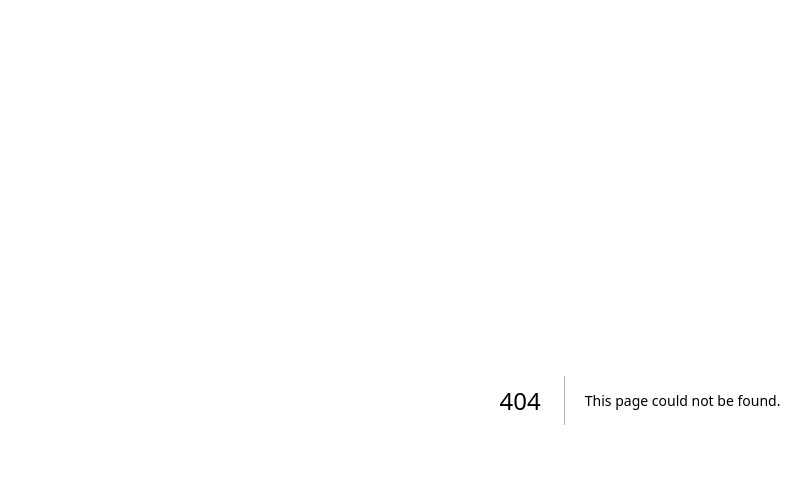
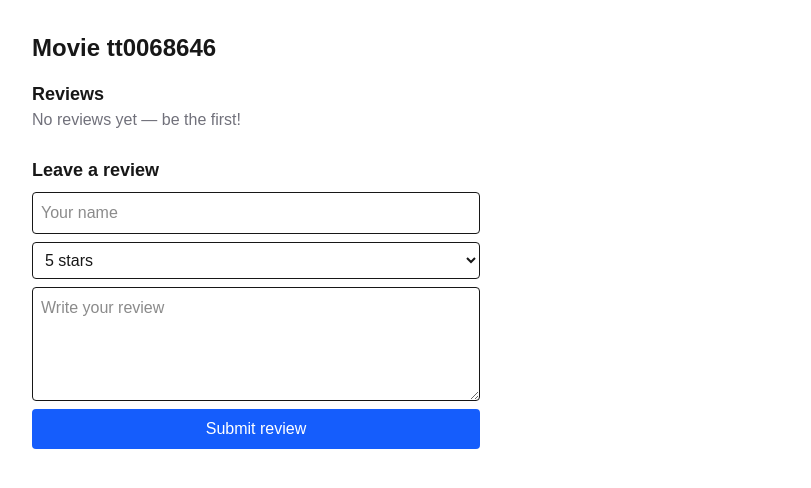
Before and after one commit to Nehalsurapuram/movie, a Next.js app: page /movies/tt0068646 in a window 1280 px wide. Before the commit this address had no page. Shown: the top 488 px of the page, without its empty margins (0-811 px from the left). Built offline with nearby package versions, Linux system fonts and the light colour scheme.

Commit message:
feat: implement movie reviews functionality with GET and POST endpoints

```diff
--- /dev/null
+++ b/app/api/reviews/route.ts
@@ -0,0 +1,44 @@
+import { NextResponse } from "next/server";
+
+type Review = {
+  id: string;
+  movieId: string;
+  author: string;
+  rating: number;
+  comment: string;
+  createdAt: string;
+};
+
+// Simple in-memory store for demo purposes (resets on server restart)
+const globalAny: any = globalThis as any;
+if (!globalAny.__REVIEWS) globalAny.__REVIEWS = [] as Review[];
+
+export async function GET(request: Request) {
+  const url = new URL(request.url);
+  const movieId = url.searchParams.get("movieId");
+  const all: Review[] = globalAny.__REVIEWS;
+  const result = movieId ? all.filter((r) => r.movieId === movieId) : all;
+  return NextResponse.json(result);
+}
+
+export async function POST(request: Request) {
+  try {
+    const body = await request.json();
+    const { movieId, author, rating, comment } = body;
+    if (!movieId || !author || !comment) {
+      return NextResponse.json({ error: "missing fields" }, { status: 400 });
+    }
+    const review: Review = {
+      id: String(Date.now()) + Math.random().toString(36).slice(2, 8),
+      movieId,
+      author,
+      rating: Number(rating) || 0,
+      comment,
+      createdAt: new Date().toISOString(),
+    };
+    globalAny.__REVIEWS.push(review);
+    return NextResponse.json(review, { status: 201 });
+  } catch (e) {
+    return NextResponse.json({ error: "invalid json" }, { status: 400 });
+  }
+}
--- /dev/null
+++ b/app/components/MovieCard.tsx
@@ -0,0 +1,22 @@
+import Link from "next/link";
+
+type Movie = {
+  id: string;
+  title: string;
+  year?: number;
+};
+
+export default function MovieCard({ movie }: { movie: Movie }) {
+  return (
+    <div className="p-4 border rounded-md shadow-sm bg-white">
+      <h3 className="text-lg font-semibold">{movie.title}</h3>
+      {movie.year && <p className="text-sm text-zinc-500">{movie.year}</p>}
+      <Link
+        href={`/movies/${movie.id}`}
+        className="mt-3 inline-block text-sm text-blue-600 underline"
+      >
+        View reviews
+      </Link>
+    </div>
+  );
+}
--- /dev/null
+++ b/app/components/ReviewForm.tsx
@@ -0,0 +1,72 @@
+"use client";
+
+import { useState } from "react";
+
+export default function ReviewForm({
+  movieId,
+  onSaved,
+}: {
+  movieId: string;
+  onSaved?: () => void;
+}) {
+  const [author, setAuthor] = useState("");
+  const [rating, setRating] = useState(5);
+  const [comment, setComment] = useState("");
+  const [loading, setLoading] = useState(false);
+
+  async function handleSubmit(e: React.FormEvent) {
+    e.preventDefault();
+    setLoading(true);
+    try {
+      await fetch(`/api/reviews`, {
+        method: "POST",
+        headers: { "Content-Type": "application/json" },
+        body: JSON.stringify({ movieId, author, rating, comment }),
+      });
+      setAuthor("");
+      setRating(5);
+      setComment("");
+      onSaved?.();
+    } finally {
+      setLoading(false);
+    }
+  }
+
+  return (
+    <form onSubmit={handleSubmit} className="flex flex-col gap-2">
+      <input
+        value={author}
+        onChange={(e) => setAuthor(e.target.value)}
+        placeholder="Your name"
+        className="border p-2 rounded"
+        required
+      />
+      <select
+        value={rating}
+        onChange={(e) => setRating(Number(e.target.value))}
+        className="border p-2 rounded"
+      >
+        {[5, 4, 3, 2, 1].map((r) => (
+          <option key={r} value={r}>
+            {r} star{r > 1 ? "s" : ""}
+          </option>
+        ))}
+      </select>
+      <textarea
+        value={comment}
+        onChange={(e) => setComment(e.target.value)}
+        placeholder="Write your review"
+        className="border p-2 rounded"
+        rows={4}
+        required
+      />
+      <button
+        type="submit"
+        className="bg-blue-600 text-white px-4 py-2 rounded disabled:opacity-60"
+        disabled={loading}
+      >
+        {loading ? "Saving…" : "Submit review"}
+      </button>
+    </form>
+  );
+}
--- /dev/null
+++ b/app/movies/[id]/page.tsx
@@ -0,0 +1,71 @@
+"use client";
+
+import { useEffect, useState } from "react";
+import ReviewForm from "../../components/ReviewForm";
+import { useParams } from "next/navigation";
+
+type Review = {
+  id: string;
+  movieId: string;
+  author: string;
+  rating: number;
+  comment: string;
+  createdAt: string;
+};
+
+export default function MovieDetailPage() {
+  const params = useParams();
+  const id = params?.id as string;
+  const [reviews, setReviews] = useState<Review[]>([]);
+  const [loading, setLoading] = useState(false);
+
+  async function load() {
+    setLoading(true);
+    try {
+      const res = await fetch(`/api/reviews?movieId=${id}`);
+      const data = await res.json();
+      setReviews(data || []);
+    } catch (e) {
+      console.error(e);
+    } finally {
+      setLoading(false);
+    }
+  }
+
+  useEffect(() => {
+    if (id) load();
+    // eslint-disable-next-line react-hooks/exhaustive-deps
+  }, [id]);
+
+  return (
+    <div className="p-8">
+      <h1 className="text-2xl font-bold mb-4">Movie {id}</h1>
+      <div className="mb-6">
+        <h2 className="text-lg font-semibold">Reviews</h2>
+        {loading ? (
+          <p>Loading…</p>
+        ) : reviews.length === 0 ? (
+          <p className="text-zinc-500">No reviews yet — be the first!</p>
+        ) : (
+          <ul className="space-y-3">
+            {reviews.map((r) => (
+              <li key={r.id} className="p-3 border rounded bg-white">
+                <div className="flex items-center justify-between">
+                  <strong>{r.author}</strong>
+                  <span className="text-sm text-zinc-500">{r.rating} ⭐</span>
+                </div>
+                <p className="mt-2 text-sm">{r.comment}</p>
+                <div className="text-xs text-zinc-400 mt-2">{r.createdAt}</div>
+              </li>
+            ))}
+          </ul>
+        )}
+      </div>
+
+      <div className="max-w-md">
+        <h2 className="text-lg font-semibold mb-2">Leave a review</h2>
+        <ReviewForm movieId={id} onSaved={() => load()} />
+      </div>
+    </div>
+  );
+}
--- /dev/null
+++ b/app/movies/page.tsx
@@ -0,0 +1,20 @@
+import MovieCard from "../components/MovieCard";
+
+const MOVIES = [
+  { id: "tt0111161", title: "The Shawshank Redemption", year: 1994 },
+  { id: "tt0068646", title: "The Godfather", year: 1972 },
+  { id: "tt0468569", title: "The Dark Knight", year: 2008 },
+];
+
+export default function MoviesPage() {
+  return (
+    <div className="p-8">
+      <h1 className="text-2xl font-bold mb-6">Movies</h1>
+      <div className="grid grid-cols-1 md:grid-cols-3 gap-4">
+        {MOVIES.map((m) => (
+          <MovieCard key={m.id} movie={m} />
+        ))}
+      </div>
+    </div>
+  );
+}
```
